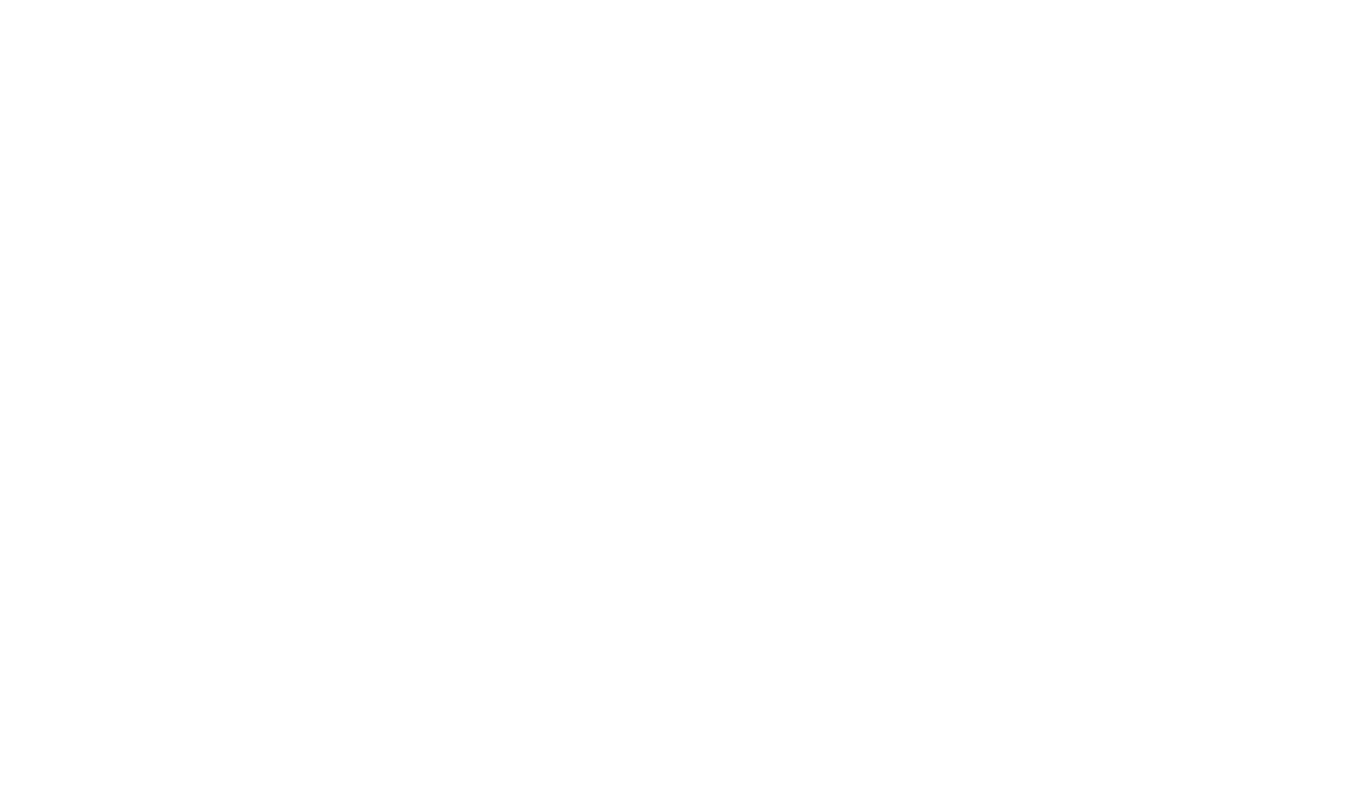
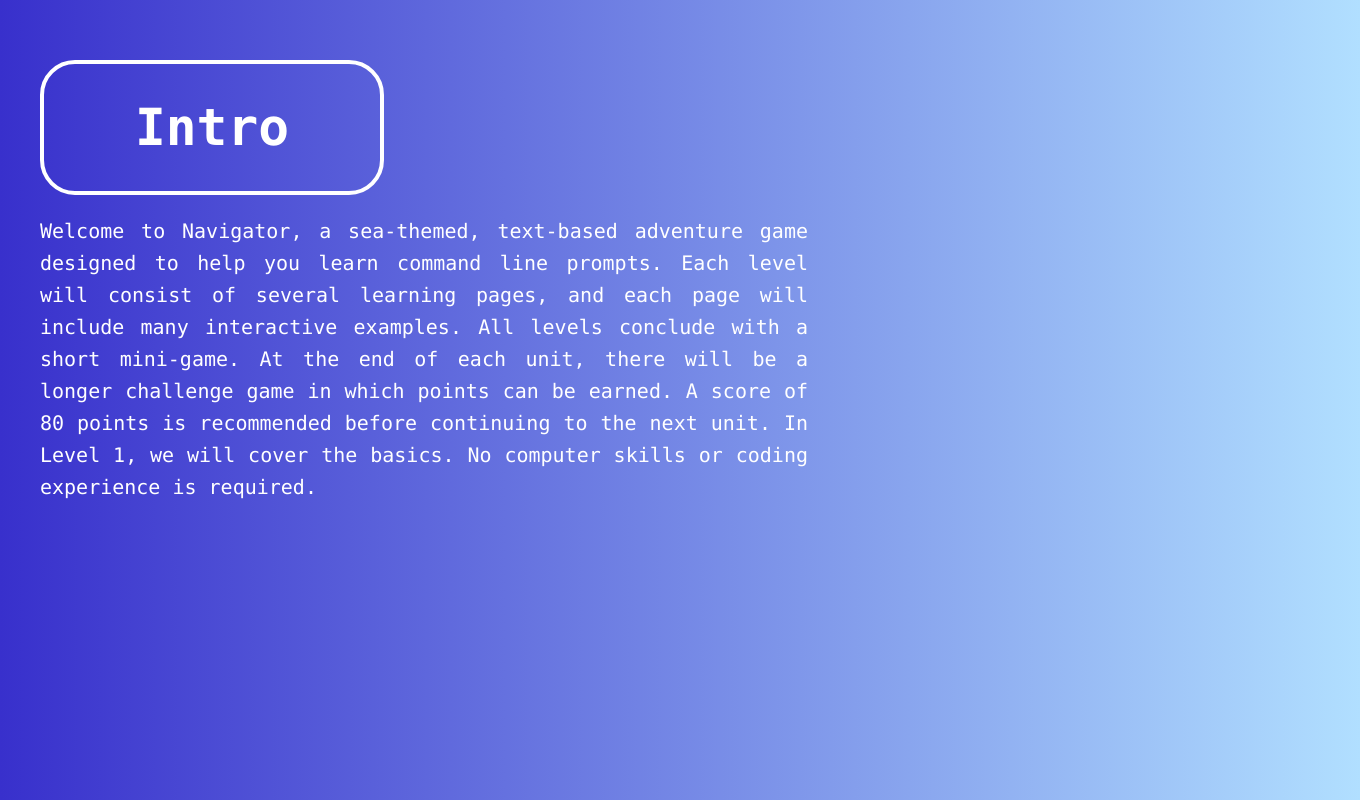
Before and after one commit to AlexiAndAbi/Navigator, a React (Vite) app in the folder Navigator/: page /Unit1-Level1 in a window 1280 px wide. Before the commit this address had no page. Shown: the top 800 px of the page, 1360 px wide, since content can reach past the window. Built offline with nearby package versions, Linux system fonts and the light colour scheme.

Commit message:
getting intro page going

```diff
--- a/Navigator/src/App.jsx
+++ b/Navigator/src/App.jsx
@@ -2,6 +2,7 @@
 import reactLogo from './assets/react.svg'
 import viteLogo from '/vite.svg'
 import './App.css'
+import Unit1 from "./pages/unit1/unit1";
 import  Homepage  from "./pages/Homepage/Homepage";
 import TableContents from "./pages/TableContents/TableContents";
 import { BrowserRouter as Router, Route, Routes } from 'react-router-dom';
@@ -14,7 +15,7 @@
       <Routes>
         <Route path="/" element={<Homepage />} /> {/* Set the Home component for the root path */}
         <Route path="/Table-Of-Contents" element={<TableContents />} /> {/* Set the Home component for the root path */}
-
+        <Route path="/Unit1-Level1" element= {<Unit1 />} />
       </Routes>
     </Router>
   )
--- a/Navigator/src/pages/Homepage/Homepage.jsx
+++ b/Navigator/src/pages/Homepage/Homepage.jsx
@@ -8,7 +8,7 @@
 
   // Function to handle the click event
   const handleStartClick = () => {
-    navigate("/Table-Of-Contents"); // Now this is called when the button is clicked
+    navigate("/Unit1-Level1"); // Now this is called when the button is clicked
   };
 
   return (
--- /dev/null
+++ b/Navigator/src/pages/unit1/unit1.css
@@ -0,0 +1,32 @@
+.gradient_background {
+    background: linear-gradient(135deg, #0e6eb8, #74c0fc);
+    min-height: 100vh;
+    padding: 40px;
+    color: white;
+    display: flex;
+    flex-direction: column; /* Change to column to stack items vertically */
+    align-items: flex-start; /* Align items to the start (left) */
+    font-family: 'Consolas', monospace;
+}
+
+.intro-box {
+
+    width: 20%;
+    padding: 1px 40px 1px; /* Adjust padding: top, left/right, bottom */
+    border: 4px solid white; /* Thick white border */
+    border-radius: 35px; /* Rounded corners */
+    text-align: center; /* Center text inside the box */
+    margin-top: 20px; /* Space from the top */
+    margin-bottom: 20px;
+}
+
+.description1 {
+    font-family: 'Consolas', monospace;
+    color: white;
+    font-size: 20px; /* Font size */
+    font-weight: 100; /* Font weight */
+    margin: 0; /* Remove any default margin */
+    width: 60%;
+    line-height: 1.6; /* Line height */
+    text-align: justify; /* Justify text for better readability */
+}
--- /dev/null
+++ b/Navigator/src/pages/unit1/unit1.jsx
@@ -0,0 +1,31 @@
+import React from 'react';
+import './unit1.css';
+
+function Unit1() {
+  return (
+    <div className="gradient_background">
+      <div>
+      {/* Intro Box */}
+      <div className="intro-box">
+        <h1>Intro</h1>
+      </div>
+
+      {/* Description */}
+      {/* Uncomment this section if you want to include it */}
+       <div>
+        <h4 className="description1">
+          Welcome to Navigator, a sea-themed, text-based adventure game designed to help you learn command line prompts.
+
+          Each level will consist of several learning pages, and each page will include many interactive examples. All levels conclude with a short mini-game.
+
+          At the end of each unit, there will be a longer challenge game in which points can be earned. A score of 80 points is recommended before continuing to the next unit.
+
+          In Level 1, we will cover the basics. No computer skills or coding experience is required.
+        </h4>
+      </div>
+      </div>
+    </div>
+  );
+}
+
+export default Unit1;
```
